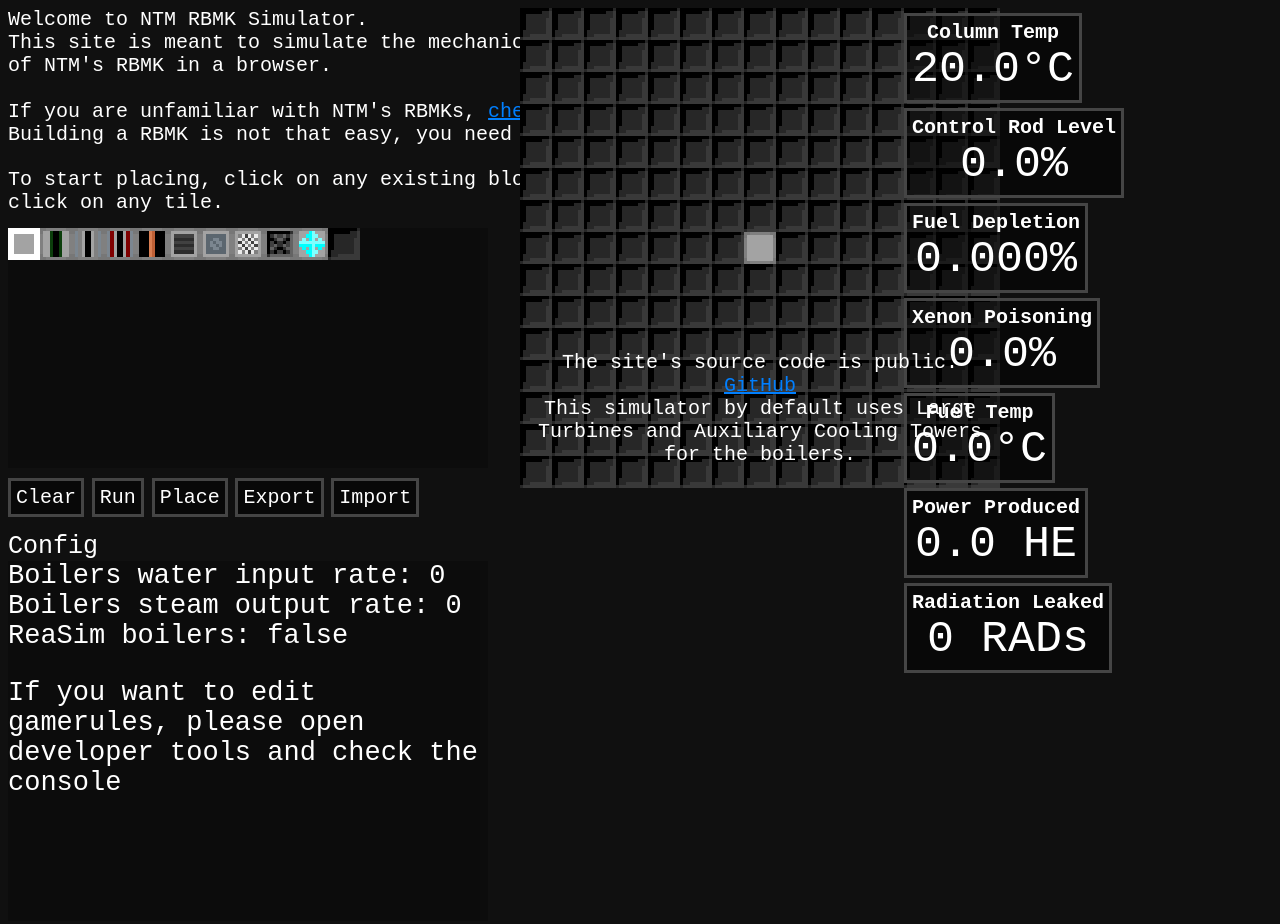
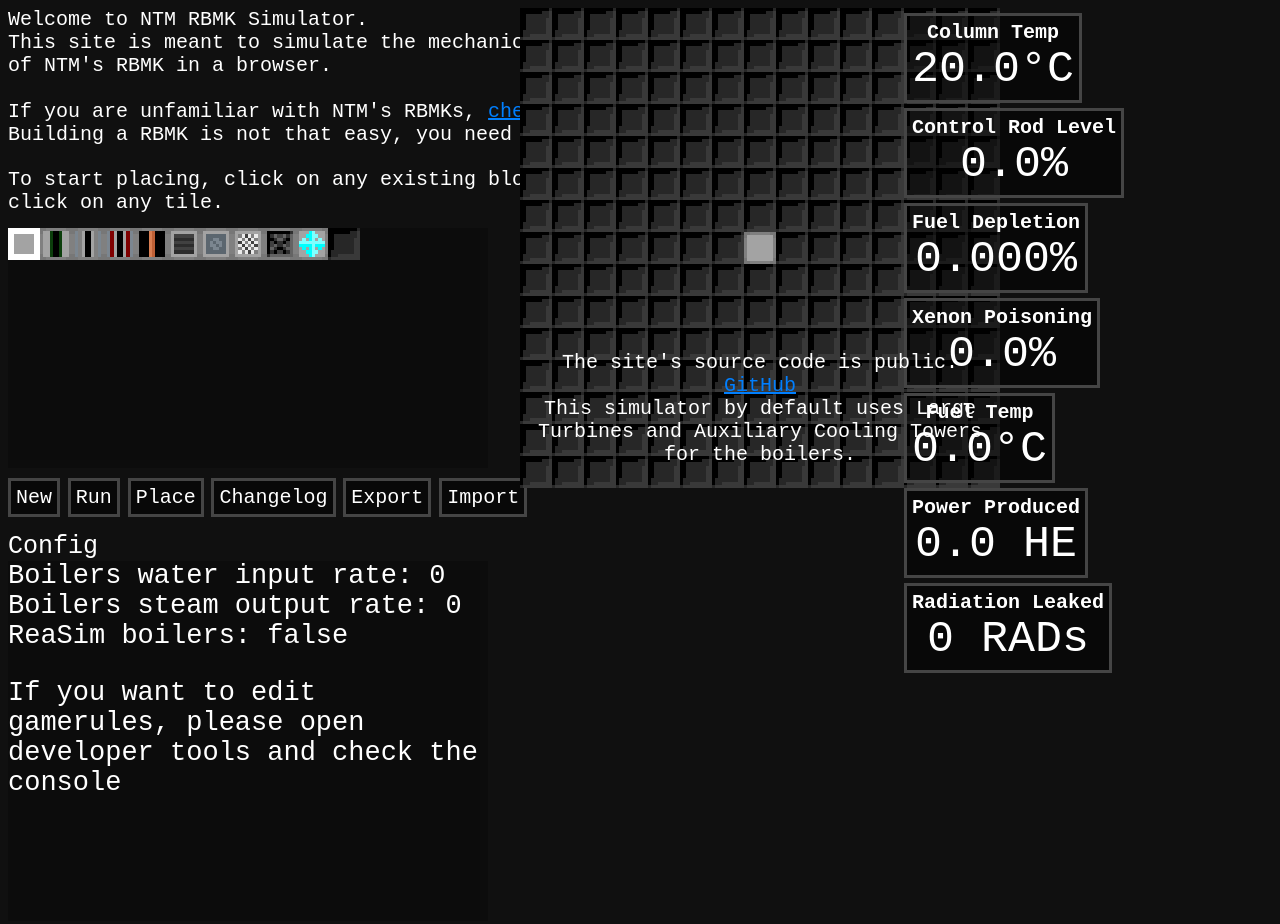
Before and after one commit to Voxelstice/ntm-rbmk-simulator, a plain HTML site: page index.html in a window 1280 px wide. Shown: the top 924 px of the page. Drawn offline with Linux system fonts and the light colour scheme.

```diff
--- a/index.html
+++ b/index.html
@@ -20,9 +20,10 @@
         <div id="averageStats" style="z-index: 3; position: absolute; margin-left: 70%; width: 480px; height: 480px; margin-top: 0px;"></div>
         <p style="z-index: 3; position: absolute; margin-top: 25%; margin-left: 40%; text-align: center; width: 480px; height: 480px;"><br>The site's source code is public. <a href="https://github.com/Voxelstice/ntm-rbmk-simulator">GitHub</a><br>This simulator by default uses Large Turbines and Auxiliary Cooling Towers for the boilers.</p>
 
-        <button action="clear" onclick="button()" style="margin-top: 470px;">Clear</button>
+        <button action="new" onclick="button()" style="margin-top: 470px;">New</button>
         <button action="run" onclick="button()" style="margin-top: 470px;">Run</button>
         <button action="placeconfig" onclick="button()" style="margin-top: 470px;">Place</button>
+        <button action="changelog" onclick="button()" style="margin-top: 470px;">Changelog</button>
         <button class="showInDesign" action="export" tooltip="Exports current RBMK design to clipboard into JSON" onclick="button()" style="margin-top: 470px;">Export</button>
         <button class="showInDesign" action="import" onclick="button()" style="margin-top: 470px;">Import</button>
         <button class="showInSim" tooltip="Controls all controls rods in the reactor" action="pullcrs" onclick="button()" style="margin-top: 470px; display: none;">Control CRs</button>
@@ -48,5 +49,6 @@
     <script src="src/classes/rbmk.js"></script>
     <script src="src/classes/rbmkDials.js"></script>
     <script src="src/classes/renderer.js"></script>
+    <script src="src/classes/vector.js"></script>
     <script src="src/index.js"></script>
 </html>
```
